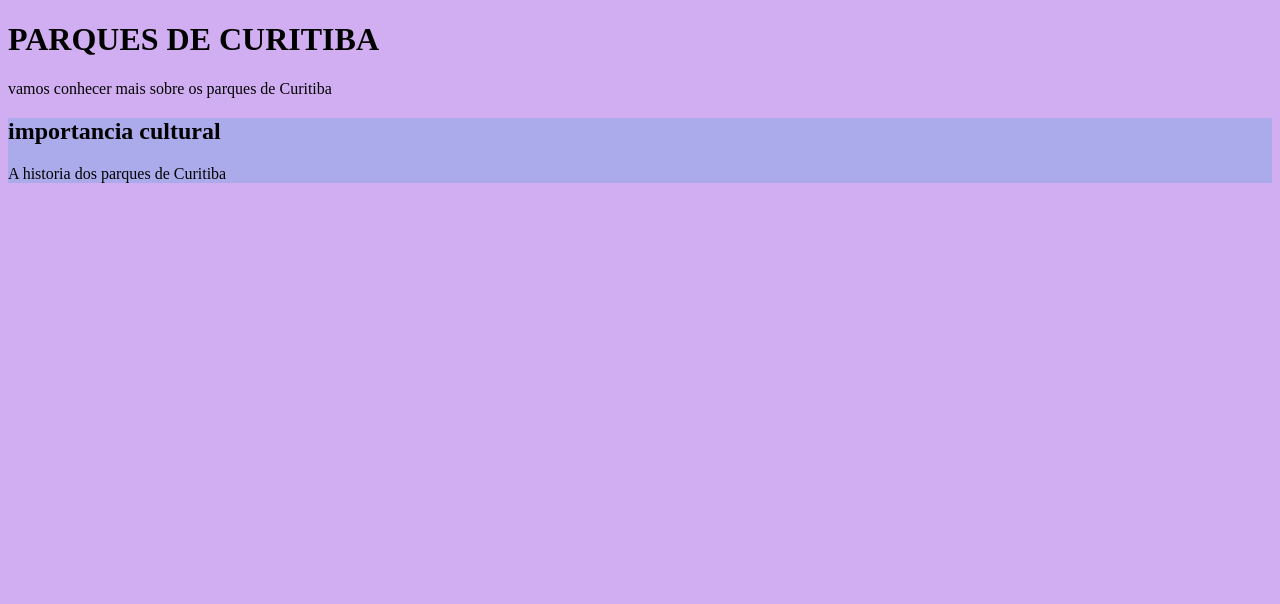
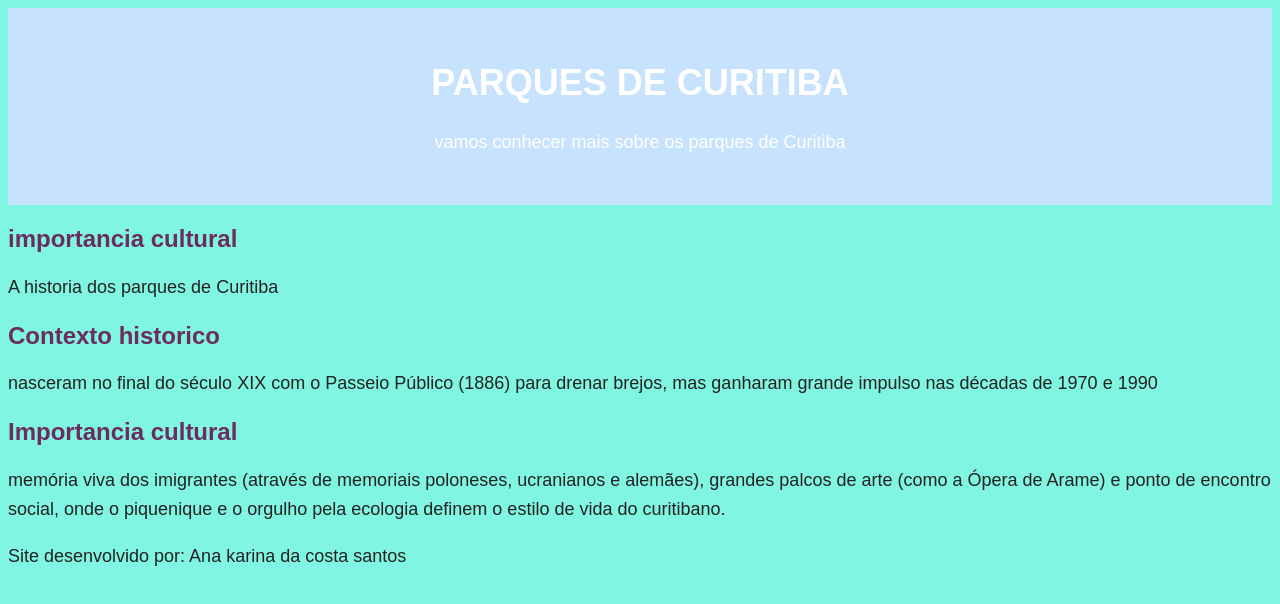
Before and after one commit to costasantosana0811-ctrl/arteparanaense, a plain HTML site: page index.html in a window 1280 px wide. Drawn offline with Linux system fonts and the light colour scheme.

Commit message:
atualizei o codigo

```diff
--- a/index.html
+++ b/index.html
@@ -1,21 +1,39 @@
 <!DOCTYPE html>
 <html lang="pt-BR">
+
 <head>
     <meta charset="UTF-8">
     <meta name="viewport" content="width=device-width, initial-scale=1.0">
     <title>PARQUES DE CURITIBA.</title>
-     <link rel="stylesheet" href="style.css">
+    <link rel="stylesheet" href="style.css">
 </head>
+
 <body>
-    <hearder>
-      <h1>PARQUES DE CURITIBA</h1>
-      <p>vamos conhecer mais sobre os parques de Curitiba</p>
-    </hearder>
+    <header>
+        <h1>PARQUES DE CURITIBA</h1>
+        <p>vamos conhecer mais sobre os parques de Curitiba</p>
+    </header>
     <main>
-       <serction>
-        <h2>importancia cultural</h2>
-        <p>A historia dos parques de Curitiba</p>
-    </serction>
+        <section>
+            <h2>importancia cultural</h2>
+            <p>A historia dos parques de Curitiba</p>
+        </section>
+
+        <section>
+            <h2>Contexto historico</h2>
+            <p>nasceram no final do século XIX com o Passeio Público (1886) para drenar brejos, mas ganharam grande impulso nas décadas de 1970 e 1990</p>
+        </section>
+
+        <section>
+            <h2>Importancia cultural</h2>
+            <p>memória viva dos imigrantes (através de memoriais poloneses, ucranianos e alemães), grandes palcos de arte (como a Ópera de Arame)
+                e ponto de encontro social, onde o piquenique e o orgulho pela ecologia definem o estilo de vida do curitibano.</p>
+        </section>
     </main>
+
+    <footer>
+        <p>Site desenvolvido por: Ana karina da costa santos</p>
+    </footer>
+
 </body>
 </html>
--- a/style.css
+++ b/style.css
@@ -1,12 +1,24 @@
 body{
-    background-color: rgb(209, 174, 241);
+    background-color: rgb(128, 245, 225);
+    color: #222222;
+    font-family: Arial, sans-serif;
 }
-hearder{
-    background-color: bisque;
+header{
+    background-color: rgb(198, 226, 252);
+    color: white;
+    text-align: center;
+    padding: 30px;
 }
-main{
-    background-color: rgb(171, 171, 236);
+
+h1 {
+    font-size: 36px;
 }
-section{
-    background-color: rgb(238, 91, 91);
+
+h2 {
+    color: #6b2d5c;
 }
+
+p {
+    font-size: 18px;
+    line-height: 1.6;
+}
```
